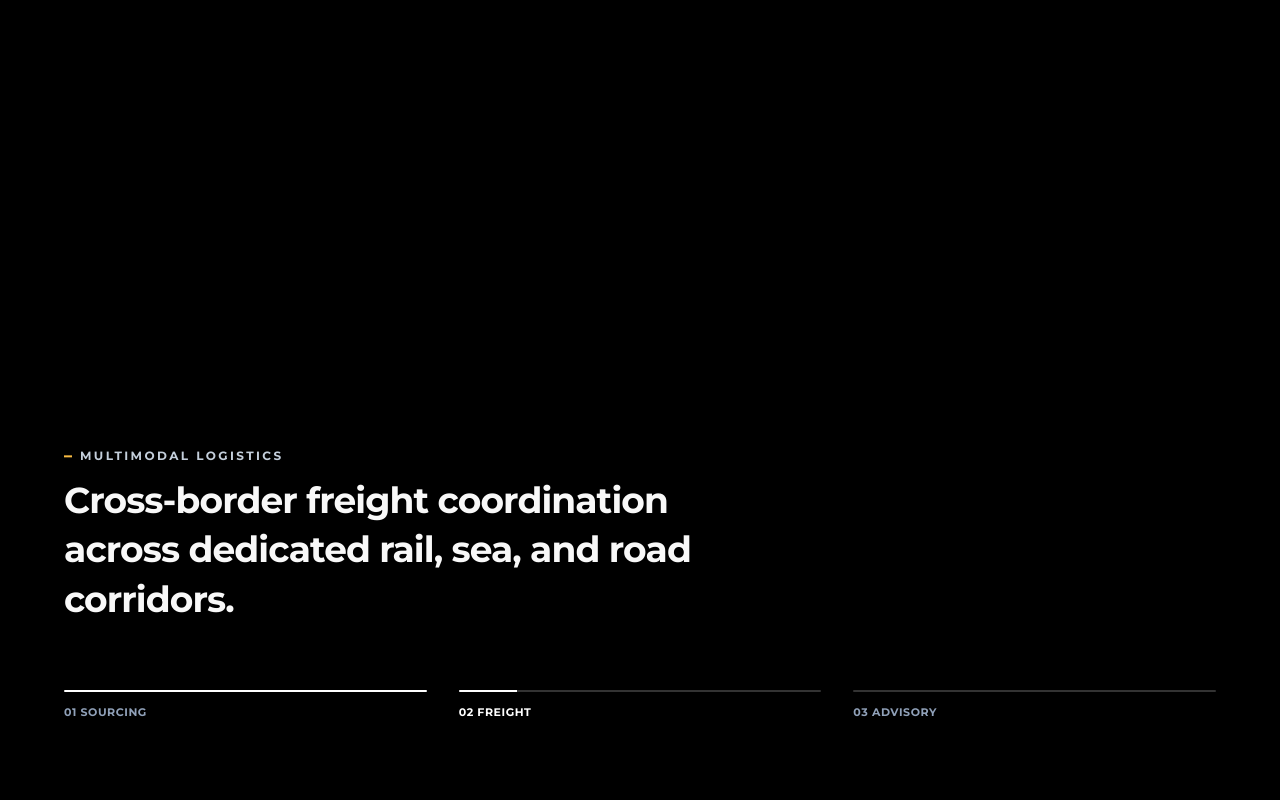
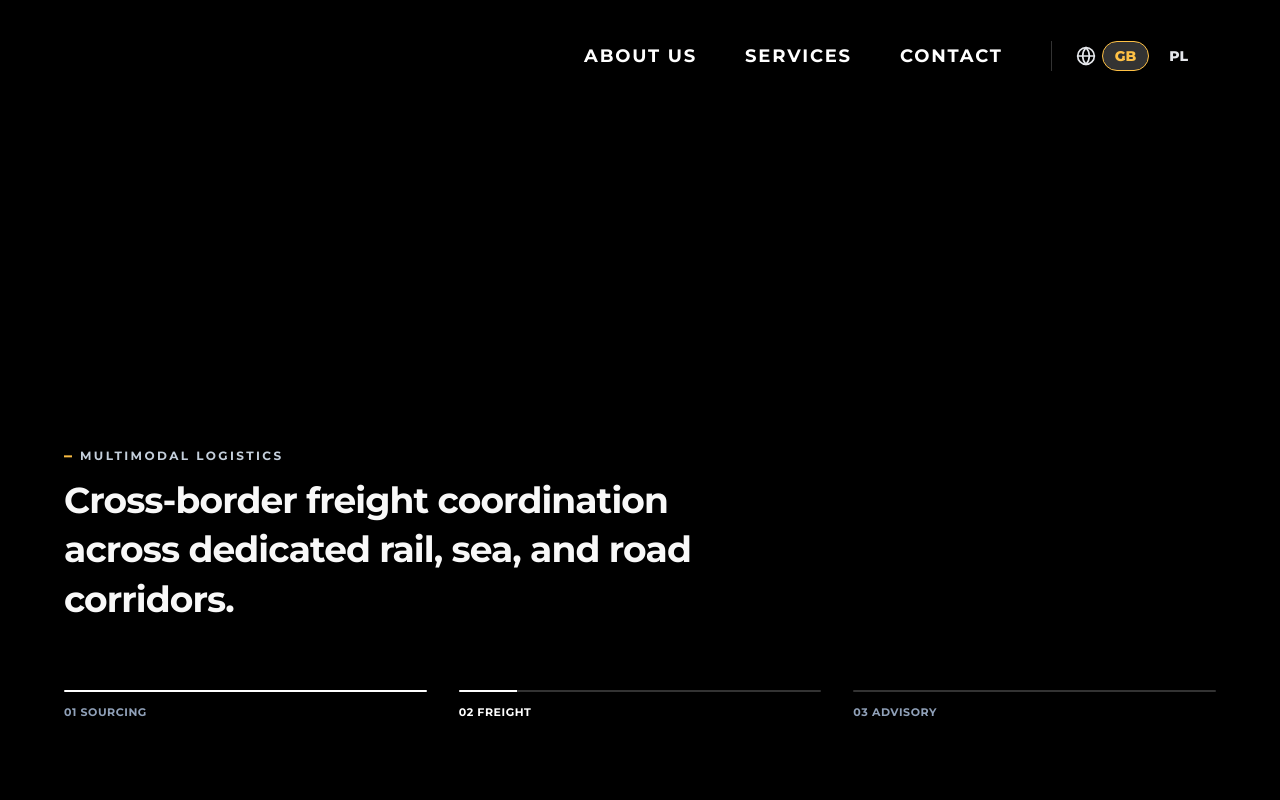
Before and after one commit to gzklopnad/kzg-website, a React (Vite) app: page / in a window 1280 px wide. Shown: the top 800 px of the page. Built offline with nearby package versions, Linux system fonts and the light colour scheme.

Commit message:
feat(services): update exact Unsplash imagery for slides 02, 05, and 06

```diff
--- a/src/Components/Navbar.jsx
+++ b/src/Components/Navbar.jsx
@@ -31,13 +31,13 @@ const Navbar = ({ onNavClick }) => {
         <header
             className={`fixed top-0 inset-x-0 w-full z-50 transition-all duration-500 flex flex-row justify-between items-center px-8 sm:px-12 lg:px-20 py-4 sm:py-5 ${
                 scrolled
-                    ? 'opacity-100 pointer-events-auto translate-y-0 bg-main/70 backdrop-blur-lg border-b border-white/10 shadow-2xl'
-                    : 'opacity-0 pointer-events-none -translate-y-2'
+                    ? 'bg-main/75 backdrop-blur-md border-b border-white/10 shadow-xl'
+                    : 'bg-transparent border-b border-transparent shadow-none'
             }`}
         >
 
             {/* Bigger Company Logo */}
-            <div className="flex items-center cursor-pointer">
+            <div className="flex items-center cursor-pointer drop-shadow-[0_2px_8px_rgba(0,0,0,0.6)]">
                 <PageIcon className="w-24 sm:w-32 lg:w-40" />
             </div>
 
@@ -48,7 +48,7 @@ const Navbar = ({ onNavClick }) => {
                     spy={true}
                     smooth={true}
                     duration={500}
-                    className="font-headers uppercase tracking-widest text-sm sm:text-base lg:text-lg font-bold text-white hover:text-ambergold transition-colors duration-300 cursor-pointer relative py-1 after:absolute after:bottom-0 after:left-0 after:h-0.5 after:w-full after:origin-bottom-right after:scale-x-0 after:bg-ambergold after:transition-transform after:duration-300 hover:after:origin-bottom-left hover:after:scale-x-100"
+                    className="font-headers uppercase tracking-widest text-sm sm:text-base lg:text-lg font-bold text-white drop-shadow-[0_2px_4px_rgba(0,0,0,0.7)] hover:text-ambergold transition-colors duration-300 cursor-pointer relative py-1 after:absolute after:bottom-0 after:left-0 after:h-0.5 after:w-full after:origin-bottom-right after:scale-x-0 after:bg-ambergold after:transition-transform after:duration-300 hover:after:origin-bottom-left hover:after:scale-x-100"
                 >
                     {t("navbar.about")}
                 </Link>
@@ -59,7 +59,7 @@ const Navbar = ({ onNavClick }) => {
                     smooth={true}
                     duration={500}
                     onClick={() => onNavClick()}
-                    className="font-headers uppercase tracking-widest text-sm sm:text-base lg:text-lg font-bold text-white hover:text-ambergold transition-colors duration-300 cursor-pointer relative py-1 after:absolute after:bottom-0 after:left-0 after:h-0.5 after:w-full after:origin-bottom-right after:scale-x-0 after:bg-ambergold after:transition-transform after:duration-300 hover:after:origin-bottom-left hover:after:scale-x-100"
+                    className="font-headers uppercase tracking-widest text-sm sm:text-base lg:text-lg font-bold text-white drop-shadow-[0_2px_4px_rgba(0,0,0,0.7)] hover:text-ambergold transition-colors duration-300 cursor-pointer relative py-1 after:absolute after:bottom-0 after:left-0 after:h-0.5 after:w-full after:origin-bottom-right after:scale-x-0 after:bg-ambergold after:transition-transform after:duration-300 hover:after:origin-bottom-left hover:after:scale-x-100"
                 >
                     {t("navbar.services")}
                 </Link>
@@ -70,21 +70,21 @@ const Navbar = ({ onNavClick }) => {
                     smooth={true}
                     duration={500}
                     onClick={() => onNavClick()}
-                    className="font-headers uppercase tracking-widest text-sm sm:text-base lg:text-lg font-bold text-white hover:text-ambergold transition-colors duration-300 cursor-pointer relative py-1 after:absolute after:bottom-0 after:left-0 after:h-0.5 after:w-full after:origin-bottom-right after:scale-x-0 after:bg-ambergold after:transition-transform after:duration-300 hover:after:origin-bottom-left hover:after:scale-x-100"
+                    className="font-headers uppercase tracking-widest text-sm sm:text-base lg:text-lg font-bold text-white drop-shadow-[0_2px_4px_rgba(0,0,0,0.7)] hover:text-ambergold transition-colors duration-300 cursor-pointer relative py-1 after:absolute after:bottom-0 after:left-0 after:h-0.5 after:w-full after:origin-bottom-right after:scale-x-0 after:bg-ambergold after:transition-transform after:duration-300 hover:after:origin-bottom-left hover:after:scale-x-100"
                 >
                     {t("navbar.contact")}
                 </Link>
 
                 {/* Sleek Bigger Globe + GB / PL Language Switcher */}
                 <div className="flex items-center space-x-2 pl-4 sm:pl-6 border-l border-white/20">
-                    <Globe className="w-5 h-5 text-gray-200 mr-1.5 inline-block" />
+                    <Globe className="w-5 h-5 text-gray-200 mr-1.5 inline-block drop-shadow-[0_2px_4px_rgba(0,0,0,0.7)]" />
                     <button
                         onClick={() => changeLanguage("en")}
                         aria-label="Switch language to English"
                         className={`px-3 py-1 text-xs sm:text-sm font-headers uppercase font-extrabold rounded-full transition-all duration-300 cursor-pointer ${
                             currentLang === 'en'
-                                ? 'text-ambergold bg-white/15 border border-ambergold shadow-md'
-                                : 'text-gray-300 hover:text-white'
+                                ? 'text-ambergold bg-white/20 border border-ambergold shadow-md'
+                                : 'text-gray-200 hover:text-white drop-shadow-[0_2px_4px_rgba(0,0,0,0.7)]'
                         }`}
                     >
                         GB
@@ -94,8 +94,8 @@ const Navbar = ({ onNavClick }) => {
                         aria-label="Switch language to Polish"
                         className={`px-3 py-1 text-xs sm:text-sm font-headers uppercase font-extrabold rounded-full transition-all duration-300 cursor-pointer ${
                             currentLang === 'pl'
-                                ? 'text-ambergold bg-white/15 border border-ambergold shadow-md'
-                                : 'text-gray-300 hover:text-white'
+                                ? 'text-ambergold bg-white/20 border border-ambergold shadow-md'
+                                : 'text-gray-200 hover:text-white drop-shadow-[0_2px_4px_rgba(0,0,0,0.7)]'
                         }`}
                     >
                         PL
--- a/src/Components/Services.jsx
+++ b/src/Components/Services.jsx
@@ -14,8 +14,8 @@ const servicesData = [
         key: 'railFreight',
         code: '02 / EURASIAN RAIL FREIGHT',
         compliance: ['ISO 9001:2015', 'CIM/SMGS DOCUMENTED', 'INTERMODAL VERIFIED'],
-        image: 'https://images.unsplash.com/photo-1515165562839-978401074bf4?auto=format&fit=crop&w=1200&q=80',
-        alt: 'Industrial rail freight freight train on tracks'
+        image: 'https://unsplash.com/photos/JQ6knLuGZAA/download?w=1200',
+        alt: 'Train yard filled with lots of different trains'
     },
     {
         key: 'customSolutions',
@@ -35,15 +35,15 @@ const servicesData = [
         key: 'metalSupply',
         code: '05 / METALLURGICAL PRODUCTS',
         compliance: ['ISO 9001:2015', 'EN STANDARDS CERTIFIED', 'JIT DELIVERY VERIFIED'],
-        image: 'https://images.unsplash.com/photo-1504917599217-d4dc5ebe6122?auto=format&fit=crop&w=1200&q=80',
-        alt: 'Industrial metal tubes and structural steel warehouse'
+        image: 'https://unsplash.com/photos/ENiGFCmBYj4/download?w=1200',
+        alt: 'Black and yellow metal tank'
     },
     {
         key: 'slagSupply',
         code: '06 / INDUSTRIAL BYPRODUCTS',
         compliance: ['ISO 9001:2015', 'REACH COMPLIANT', 'ECO-CERTIFIED AGGREGATE'],
-        image: 'https://images.unsplash.com/photo-1581094794329-c8112a89af12?auto=format&fit=crop&w=1200&q=80',
-        alt: 'Processed slag byproduct and industrial material processing facility'
+        image: 'https://unsplash.com/photos/ZLzkwU49BdY/download?w=1200',
+        alt: 'Large piece of molten metal being poured onto a machine'
     }
 ];
 
```
